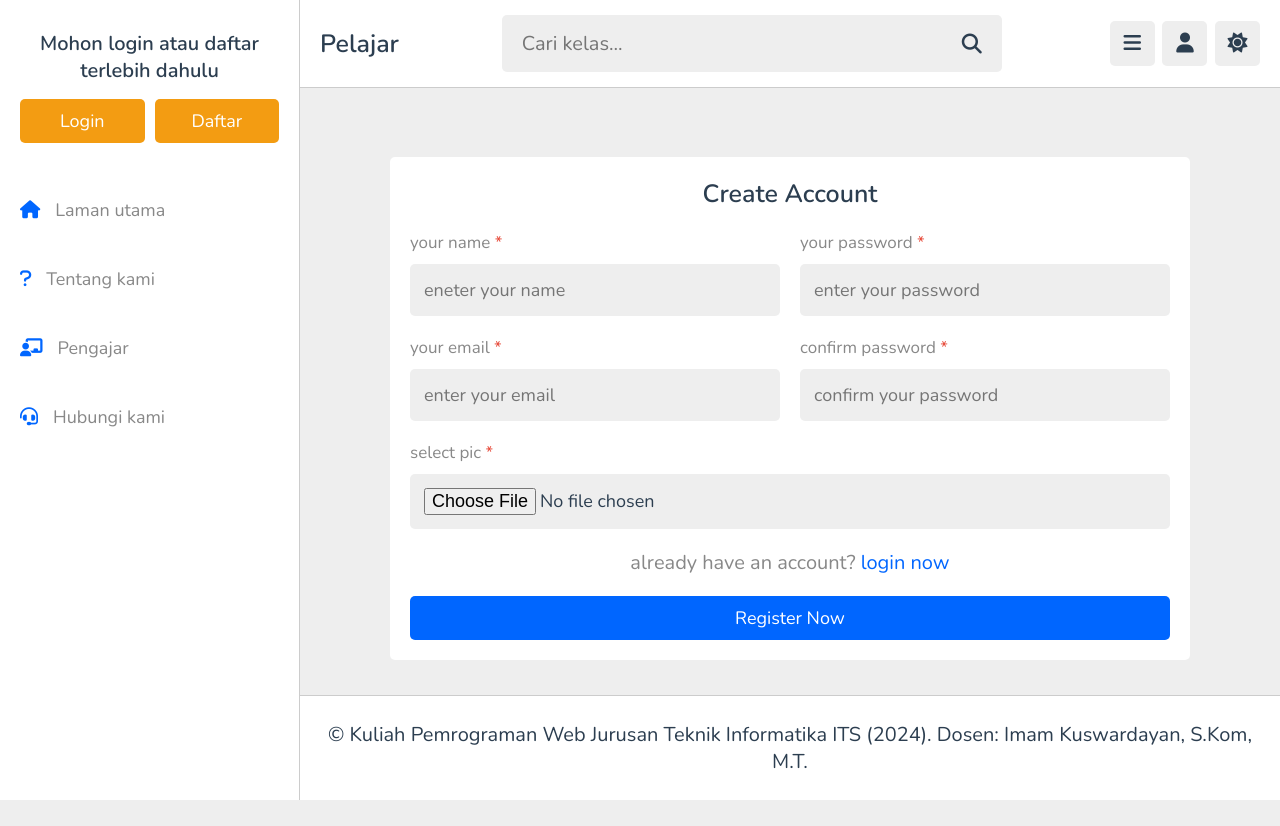
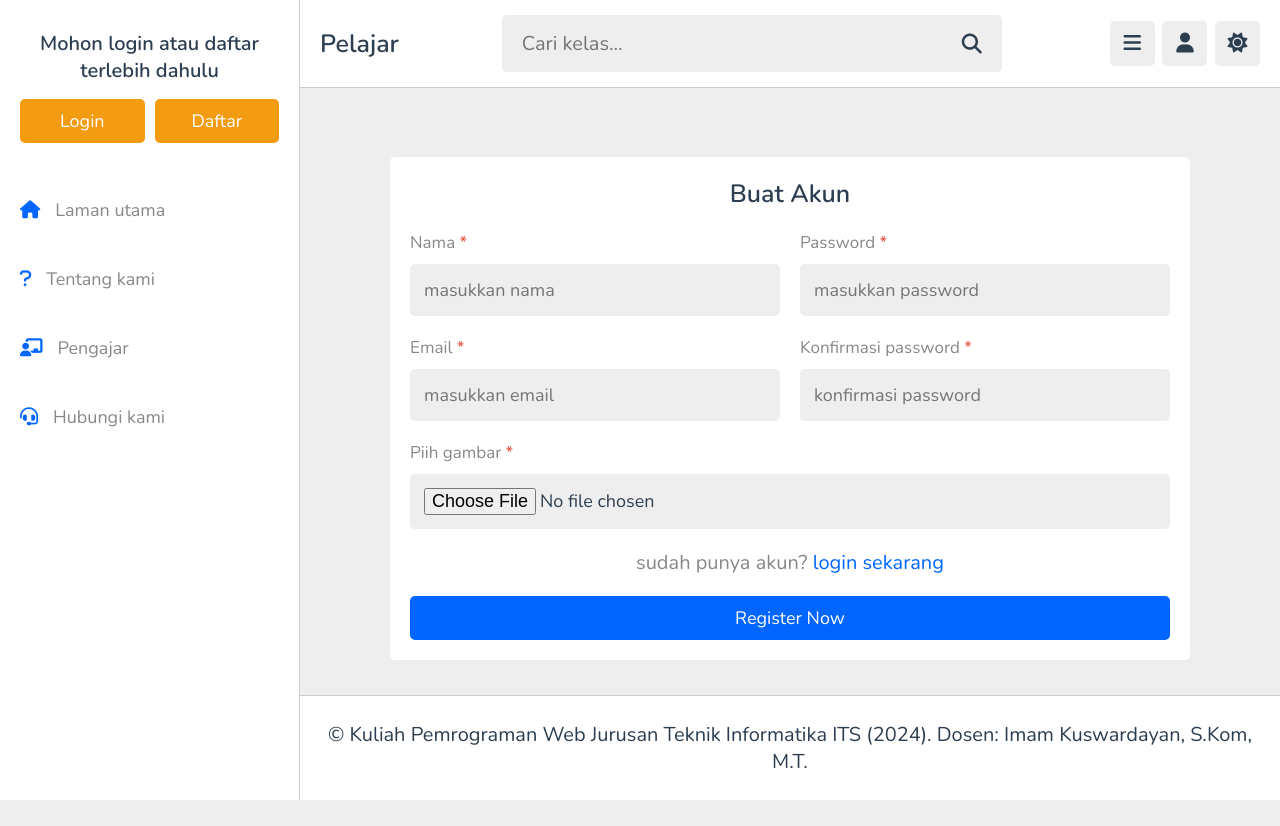
Before and after one commit to algof/final-project-web-programming, a PHP site: page /register.php in a window 1280 px wide. Shown: the top 826 px of the page. Run offline with PHP 8.4, Linux system fonts and the light colour scheme; data that the repository does not hold is empty.

Commit message:
revisi wa arvin 02.39

```diff
--- a/admin/login.php
+++ b/admin/login.php
@@ -17,7 +17,7 @@ if(isset($_POST['submit'])){
      setcookie('tutor_id', $row['id'], time() + 60*60*24*30, '/');
      header('location:dashboard.php');
    }else{
-      $message[] = 'incorrect email or password!';
+      $message[] = 'email atau password salah!';
    }
 
 }
@@ -61,9 +61,9 @@ if(isset($message)){
    <form action="" method="post" enctype="multipart/form-data" class="login">
       <h3>selamat datang tutor!</h3>
       <p>Email Anda <span>*</span></p>
-      <input type="email" name="email" placeholder="Masukkan Email Anda" maxlength="20" required class="box">
+      <input type="email" name="email" placeholder="masukkan email anda" maxlength="20" required class="box">
       <p>Password Anda <span>*</span></p>
-      <input type="password" name="pass" placeholder="enter your password" maxlength="20" required class="box">
+      <input type="password" name="pass" placeholder="masukkan password" maxlength="20" required class="box">
       <p class="link">belum punya akun? <a href="register.php">daftar sebagai tutor</a></p>
       <input type="submit" name="submit" value="login now" class="btn">
    </form>
--- a/admin/register.php
+++ b/admin/register.php
@@ -88,7 +88,7 @@ if(isset($message)){
             <select name="profession" class="box" required>
                <option value="" disabled selected>-- pilih profesi kamu</option>
                <option value="developer">developer</option>
-               <option value="desginer">desginer</option>
+               <option value="desginer">designer</option>
                <option value="musician">musician</option>
                <option value="biologist">biologist</option>
                <option value="teacher">teacher</option>
--- a/components/connect.php
+++ b/components/connect.php
@@ -1,8 +1,10 @@
 <?php
-
-   $db_name = 'mysql:host=localhost;dbname=course_db';
-   $user_name = 'root';
-   $user_password = '';
+   // connect asli
+   // $db_name = 'mysql:host=localhost;dbname=course_db';
+   // connect hosting
+   $db_name = 'mysql:host=sql312.infinityfree.com;dbname=if0_37898271_course_db';
+   $user_name = 'if0_37898271';
+   $user_password = 'r3koJF3Y7xS9fM';
 
    $conn = new PDO($db_name, $user_name, $user_password);
 
--- a/register.php
+++ b/register.php
@@ -78,24 +78,24 @@ if(isset($_POST['submit'])){
 <section class="form-container">
 
    <form class="register" action="" method="post" enctype="multipart/form-data">
-      <h3>create account</h3>
+      <h3>Buat Akun</h3>
       <div class="flex">
          <div class="col">
-            <p>your name <span>*</span></p>
-            <input type="text" name="name" placeholder="eneter your name" maxlength="50" required class="box">
-            <p>your email <span>*</span></p>
-            <input type="email" name="email" placeholder="enter your email" maxlength="20" required class="box">
+            <p>Nama <span>*</span></p>
+            <input type="text" name="name" placeholder="masukkan nama" maxlength="50" required class="box">
+            <p>Email <span>*</span></p>
+            <input type="email" name="email" placeholder="masukkan email" maxlength="20" required class="box">
          </div>
          <div class="col">
-            <p>your password <span>*</span></p>
-            <input type="password" name="pass" placeholder="enter your password" maxlength="20" required class="box">
-            <p>confirm password <span>*</span></p>
-            <input type="password" name="cpass" placeholder="confirm your password" maxlength="20" required class="box">
+            <p>Password <span>*</span></p>
+            <input type="password" name="pass" placeholder="masukkan password" maxlength="20" required class="box">
+            <p>Konfirmasi password <span>*</span></p>
+            <input type="password" name="cpass" placeholder="konfirmasi password" maxlength="20" required class="box">
          </div>
       </div>
-      <p>select pic <span>*</span></p>
+      <p>Piih gambar <span>*</span></p>
       <input type="file" name="image" accept="image/*" required class="box">
-      <p class="link">already have an account? <a href="login.php">login now</a></p>
+      <p class="link">sudah punya akun? <a href="login.php">login sekarang</a></p>
       <input type="submit" name="submit" value="register now" class="btn">
    </form>
 
--- a/sql/course_db.sql
+++ b/sql/course_db.sql
@@ -7,6 +7,7 @@
 -- Server version: 10.4.24-MariaDB
 -- PHP Version: 8.1.6
 
+-- create database
 CREATE DATABASE `course_db`;
 USE `course_db`;
 
```
